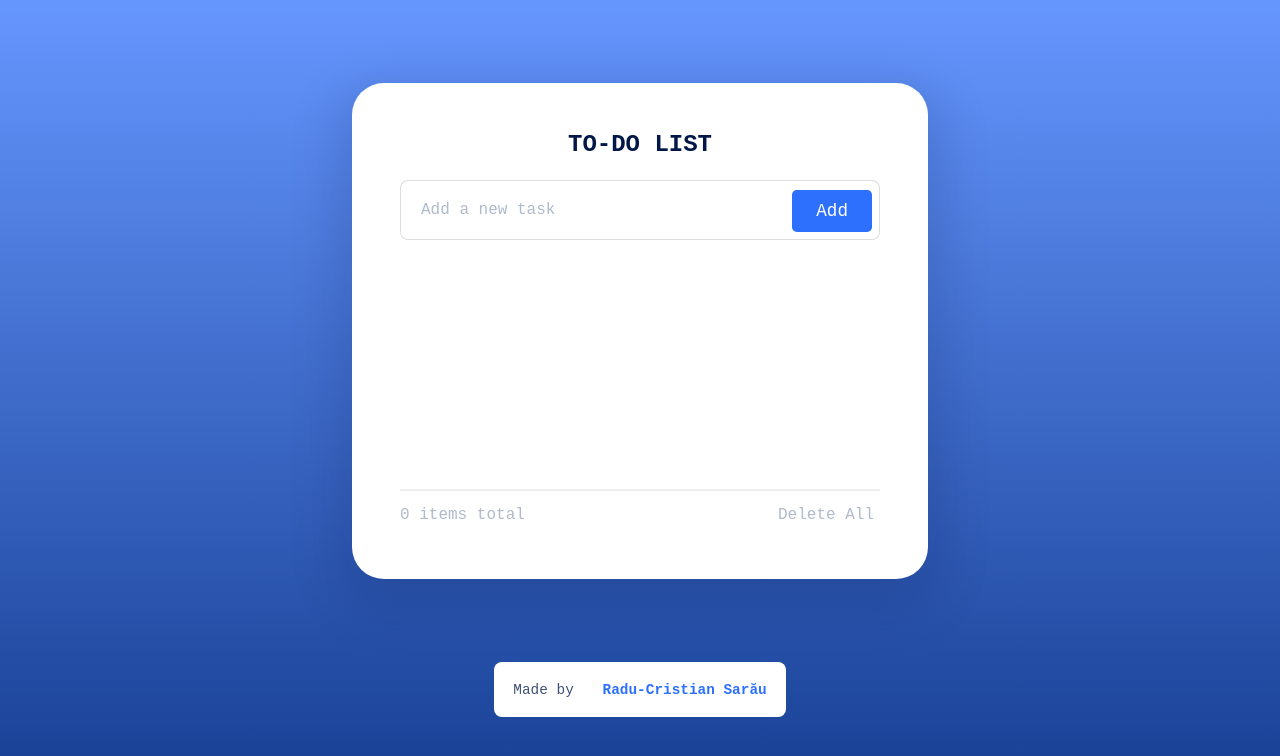
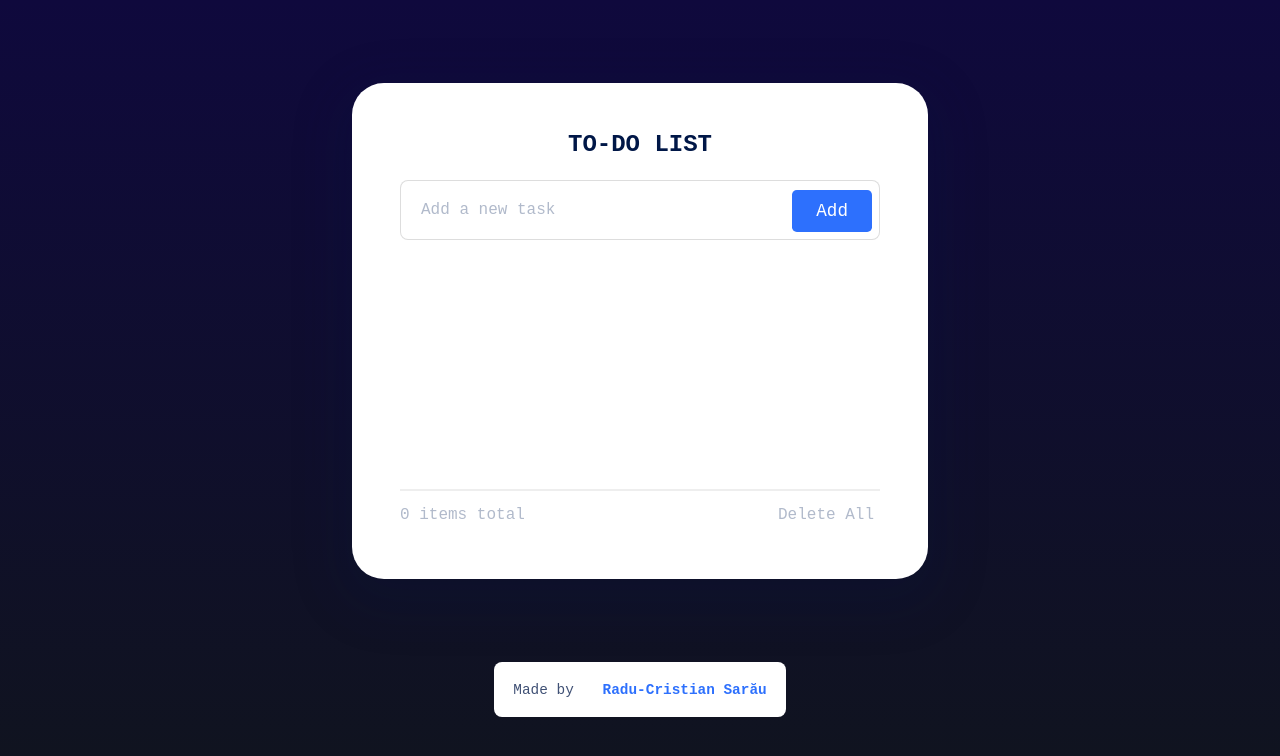
Before and after one commit to Radu-Cristian-Sarau/TODO-App, a plain HTML site: page index.html in a window 1280 px wide. Drawn offline with Linux system fonts and the light colour scheme.

Commit message:
Modified background color

```diff
--- a/style.css
+++ b/style.css
@@ -1,5 +1,5 @@
 :root {
-    --gradient: linear-gradient(180deg, rgba(45, 112, 1253, 0.73) 0%, #163e92 100%);
+    --gradient: linear-gradient(180deg, #0f093d 0%, #10141e 100%);
     --dark: #001747;
     --grey: #b1bacb;
     --grey-border: rgba(210, 210, 210, 0.75);
@@ -10,6 +10,9 @@
     --white: #ffffff;
     --courier: 'Courier New', Courier, monospace;
 }
+
+/* rgba(45, 112, 1253, 0.73) initial first background gradient color*/
+/* #163e92 = initial second background gradient color */
 
 body {
     margin: 0;
```
